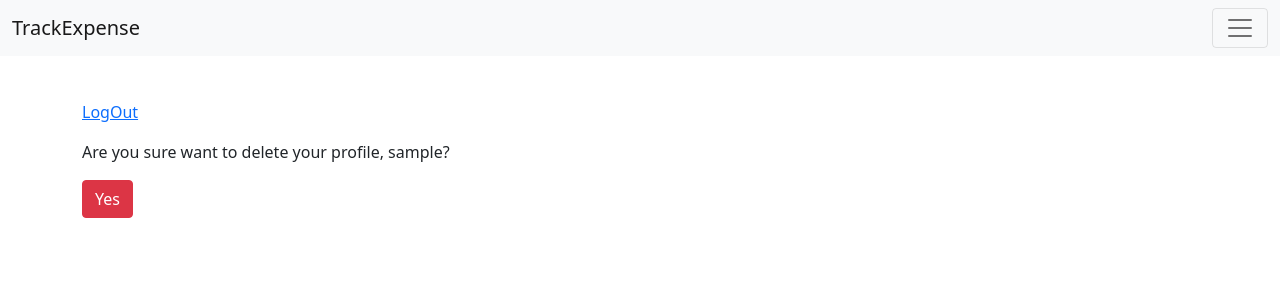
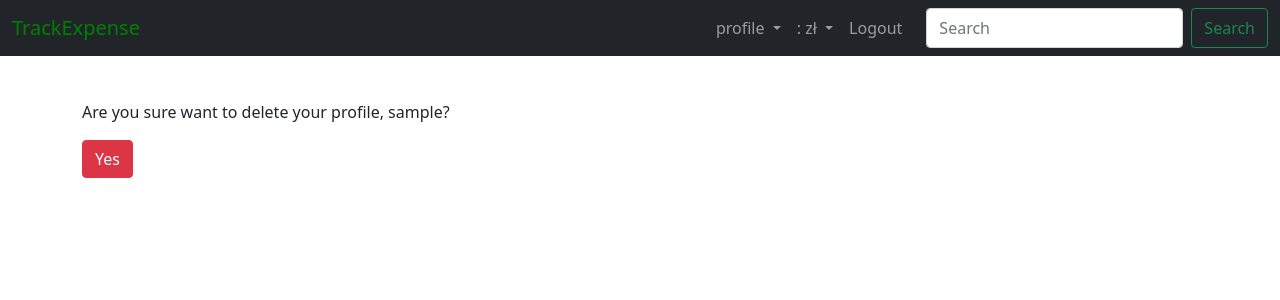
Before and after one commit to jankarolewskIT/TrackExpense, a Django app: page /viewer/profile/delete/1 in a window 1280 px wide. Shown: the top 300 px of the page. Run offline with Django 3.2, Linux system fonts and the light colour scheme; the visitor is signed in with stand-in values (Sample User, id 1); data comes from the database, SQL or seed files in the repository.

Commit message:
changes in base.html and profile.html
Add navbar and removed links

```diff
--- a/viewer/templates/base.html
+++ b/viewer/templates/base.html
@@ -7,9 +7,9 @@
 
 </head>
 <body>
-    <nav class="navbar navbar-light bg-light fixed-top">
+    <nav class="navbar navbar-dark navbar-expand-lg bg-dark fixed-top">
       <div class="container-fluid">
-        <a class="navbar-brand" href="#">TrackExpense</a>
+        <a class="navbar-brand" style="color: green" href="{% url "home" %}">TrackExpense</a>
         <button class="navbar-toggler" type="button" data-bs-toggle="offcanvas" data-bs-target="#offcanvasNavbar" aria-controls="offcanvasNavbar">
           <span class="navbar-toggler-icon"></span>
         </button>
@@ -21,27 +21,41 @@
           </div>
           <div class="offcanvas-body">
             <ul class="navbar-nav justify-content-end flex-grow-1 pe-3">
-
-              <li class="nav-item">
-                <a class="nav-link active" aria-current="page" href="#">{{ user.profile.budget }}</a>
-              </li>
-              <li class="nav-item">
-                <a class="nav-link" href="#">Edit budget</a>
+              <li class="nav-item dropdown">
+                <a class="nav-link dropdown-toggle" href="{% url "home" %}" id="offcanvasNavbarDropdown" role="button" data-bs-toggle="dropdown" aria-expanded="false">
+                    {{ user.profile }} profile
+                </a>
+                <ul class="dropdown-menu dropdown-menu-dark" aria-labelledby="offcanvasNavbarDropdown2">
+                    <li><a class="dropdown-item" href="{% url "stat_expense" %}">Stat</a></li>
+                    <li><a class="dropdown-item" href="{% url "edit_profile" user.profile.id %}">Edit profile</a></li>
+                    <li><a class="dropdown-item" href="{% url "change_password" %}">Change password</a></li>
+                    <li><a class="dropdown-item" href="{% url "delete_profile" user.profile.id %}">Delete profile</a></li>
+                  <!--<li>
+                    <hr class="dropdown-divider">
+                  </li>-->
+                </ul>
               </li>
               <li class="nav-item dropdown">
                 <a class="nav-link dropdown-toggle" href="#" id="offcanvasNavbarDropdown" role="button" data-bs-toggle="dropdown" aria-expanded="false">
-                  {{ user.profile.budget }}
+                  {% if user.profile.budget.name is not None %}
+                        {{ user.profile.budget.name }}: {{ user.profile.budget.total_budget }}zł
+                    {% else %}
+                        Budget: {{ user.profile.budget.total_budget }}zł
+                    {% endif %}
                 </a>
-                <ul class="dropdown-menu" aria-labelledby="offcanvasNavbarDropdown">
-                  <li><a class="dropdown-item" href="#">Edit budget</a></li>
-                  <li><a class="dropdown-item" href="#">Another action</a></li>
-                  <li>
+                <ul class="dropdown-menu dropdown-menu-dark" aria-labelledby="offcanvasNavbarDropdown2">
+                  <li><a class="dropdown-item" href="{% url "edit_budget" user.profile.budget.id %}">Edit budget</a></li>
+                  <!--<li><a class="dropdown-item" href="#">Another action</a></li>-->
+                  <!--<li>
                     <hr class="dropdown-divider">
-                  </li>
-                  <li><a class="dropdown-item" href="{% url "logout" %}">Log Out</a></li>
+                  </li>-->
                 </ul>
               </li>
+                <li class="nav-item">
+                    <a class="nav-link link-danger" href="{% url "logout" %}">Logout</a>
+                </li>
             </ul>
+
         {% else %}
             <div class="offcanvas-body">
                 <ul class="navbar-nav justify-content-end flex-grow-1 pe-3">
@@ -51,7 +65,6 @@
                     </li>
                 </ul>
             </div>
-
         {% endif %}
             <form class="d-flex">
               <input class="form-control me-2" type="search" placeholder="Search" aria-label="Search">
@@ -64,9 +77,7 @@
 
     <section class="container justify-content" style="padding-top: 100px">
         <div class="content ">
-            {% if user.is_authenticated %}
-                <p><a href="{% url "logout" %}">LogOut</a></p>
-            {% else %}
+            {% if not user.is_authenticated %}
                 <p><a href="{% url "login" %}">LogIn</a></p>
                 <p><a href="{% url "register" %}">SignUp</a></p>
             {% endif %}
```
Also changed, not shown: viewer/templates/profile.html (+2 -7 lines).
